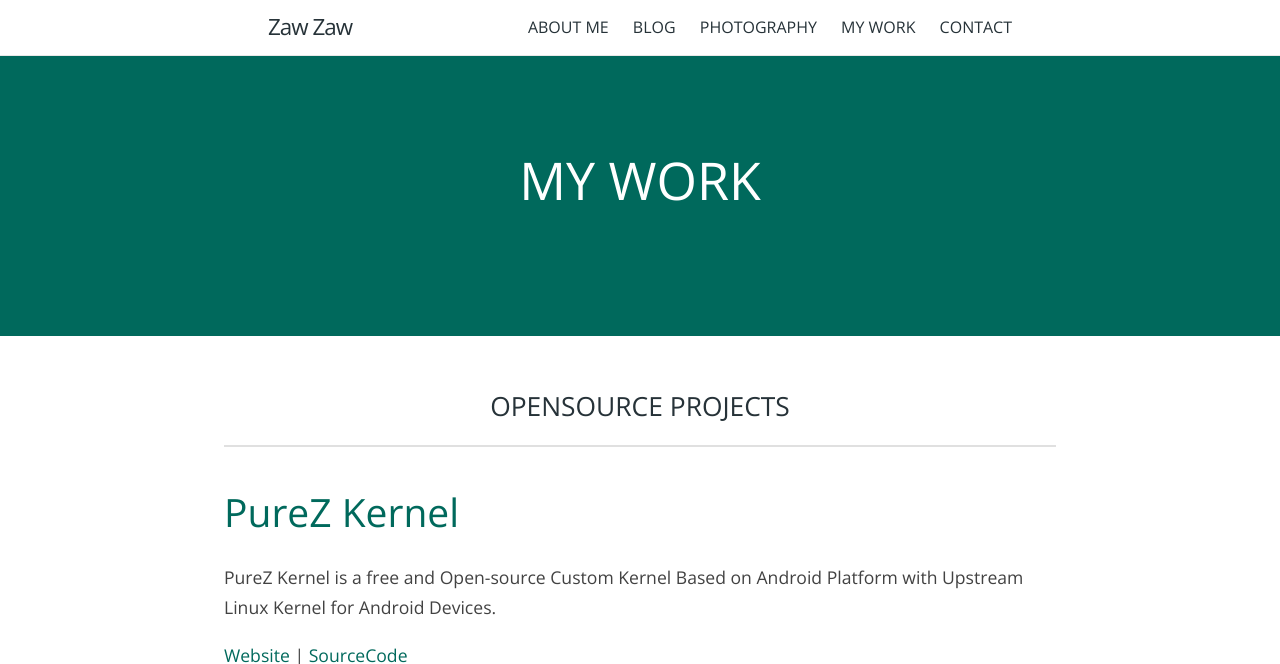
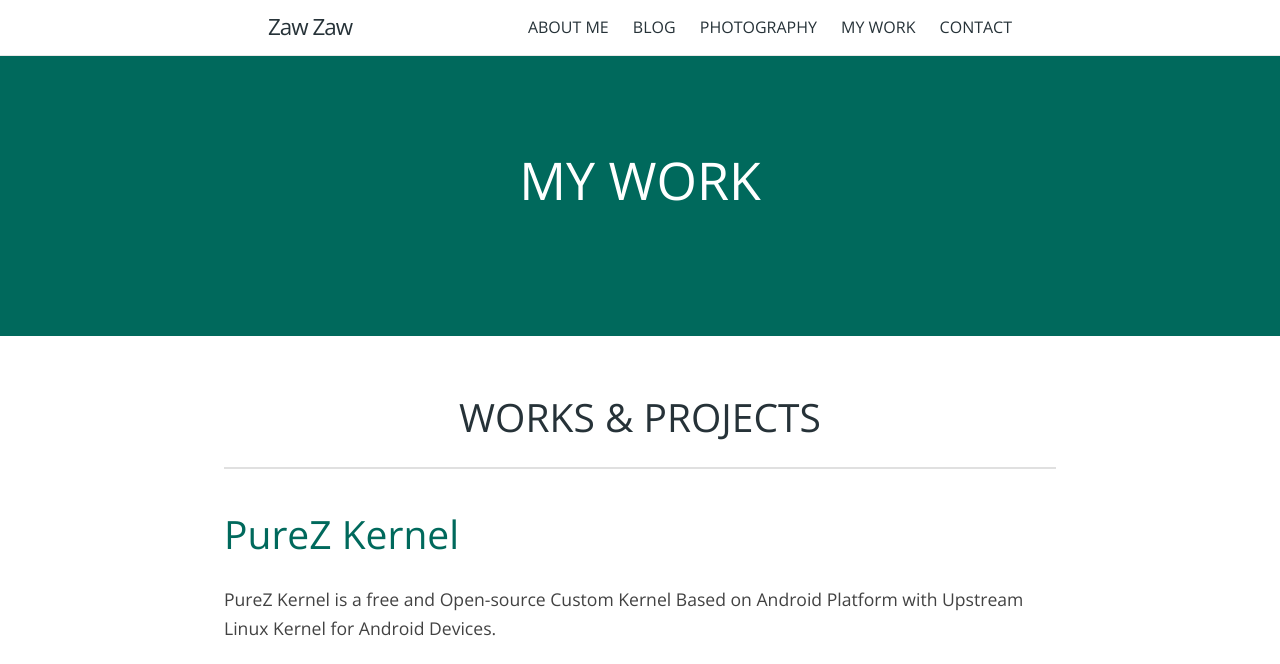
Before and after one commit to zawzaww/zawzaww.github.io, a Jekyll site: the page built from work.md, in a window 1280 px wide and 900 px high, cut to the strip 0-664 px from the top of the window. Built offline with Jekyll 4.4.1, drawn with Linux system fonts in a browser that asks for light colours.

Commit message:
index: work: Fix work url in index and add <br> tag for projects

```diff
--- a/work.md
+++ b/work.md
@@ -4,25 +4,23 @@
 permalink: /work
 ---
 
-<h2 align="center">OPENSOURCE PROJECTS</h2>
+<h1 align="center">WORKS & PROJECTS</h1>
 
 ---
 
 <h1><a href="https://purez-kernel.github.io">PureZ Kernel</a></h1>
 <p>PureZ Kernel is a free and Open-source Custom Kernel Based on Android Platform with Upstream Linux Kernel for Android Devices.</p>
 <p><a href="https://purez-kernel.github.io">Website</a> | <a href="https://github.com/purez-kernel">SourceCode</a></p>
-<p align="center">
-  <img src="https://s20.postimg.cc/vpbav0vq5/Pure_Z-_Logo.png" />
-</p>
+<p align="center"><img src="https://s20.postimg.cc/vpbav0vq5/Pure_Z-_Logo.png" /></p>
+<br>
 
 ----
 
 <h1><a href="https://zawzaww.github.io/work/androidoss-guides">Android OSS Guides</a></h1>
 <p>Android OS/Kernel Based Guides, Android Internals Guides and How-To Articles</p>
 <p><a href="https://zawzaww.github.io/work/androidoss-guides">Website</a> | <a href="https://github.com/zawzaww/androidoss-guides">SourceCode</a></p>
-<p align="center">
-  <img src="https://images.wallpaperscraft.com/image/android_os_gray_robot_33642_1920x1080.jpg" />
-</p>
+<p align="center"><img src="https://images.wallpaperscraft.com/image/android_os_gray_robot_33642_1920x1080.jpg" /></p>
+<br>
 
 ----
 
```
Also changed, not shown: index.md (+1 -1 lines).
